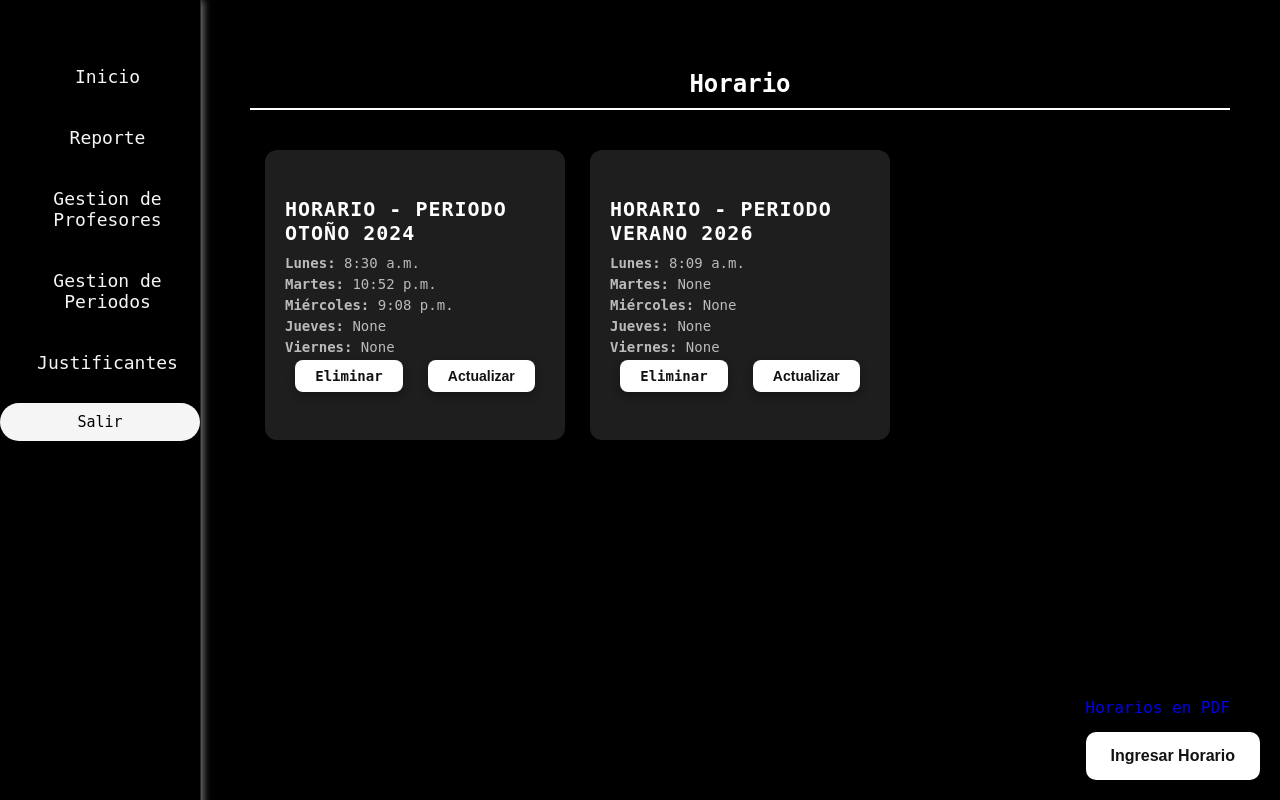
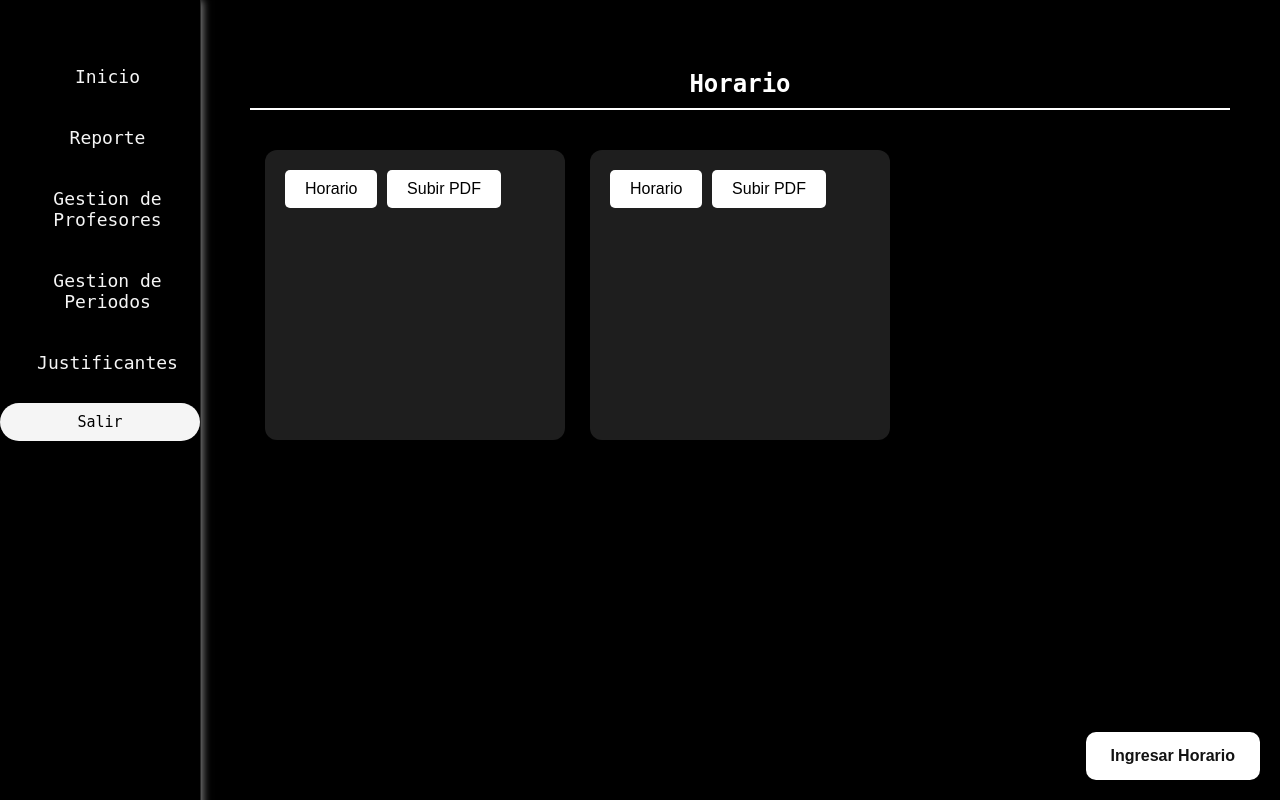
Before and after one commit to Chimal-sn/CamaraAsis, a Django app: page /GestionHorarios/1 in a window 1280 px wide. Run offline with Django 5.2, Linux system fonts and the light colour scheme; data comes from the database, SQL or seed files in the repository; tables that the repository leaves empty hold one stand-in row (values such as "Sample post").

Commit message:
"Updated view_Directivo.py, forms.py, models.py, templates, and urls.py; added new files and deleted old PDF files in media/pdfs directory."

```diff
--- a/GestionAsistencias/Views/view_Directivo.py
+++ b/GestionAsistencias/Views/view_Directivo.py
@@ -140,8 +140,9 @@ def GestionHorarios(request, id):
 
     form = IngresarNuevoHorario()
     form2 = EdicionHorario()
+    form3 = IngresarnuevoPDF()
 
-    return render(request, 'Directivo/GestionHorarios.html', {'horarios' : horarios, 'horariosPDF': horariosPDF, 'form' : form, 'profesor':profesor, 'form2' : form2})
+    return render(request, 'Directivo/GestionHorarios.html', {'horarios' : horarios, 'horariosPDF': horariosPDF, 'form' : form, 'profesor':profesor, 'form2' : form2, 'form3' : form3})
 
 
 
@@ -231,42 +232,28 @@ def  EditarPeriodo (request,id):
     else:
         return redirect('GestionPeriodos')
 
-def obtener_pdf_info(request, id_horario):
-    try:
-        pdf = PDFhorario.objects.get(idHorario=id_horario)
-        data = {
-            'Nombre': pdf.Nombre,
-            'FechaModificacion': pdf.FechaModificacion,
-        }
-        return JsonResponse(data)
-    except PDFhorario.DoesNotExist:
-        print(f"No se encontró el PDF para idHorario {id_horario}")
-        return JsonResponse({'error': 'PDF no encontrado'}, status=404)
 
-
-
-
-
-from django.shortcuts import render, redirect, get_object_or_404
-from django.utils import timezone
-
-def crear_pdf(request, id):
+def crear_pdf(request, id, idHorario):
     if request.method == 'POST':
         form = IngresarnuevoPDF(request.POST, request.FILES)
         if form.is_valid():
             pdf_horario = form.save(commit=False)
             pdf_horario.FechaModificacion = timezone.now()
+            horario = Horario.objects.get(idHorario = idHorario)
+            pdf_horario.idHorario = horario
             pdf_horario.save()
-            return redirect('GestionarPDFs', id=id)  # Redirige usando el `idProfesor`
+            return redirect('GestionHorarios', id=id)  # Redirige usando el `idProfesor`
         else:
             # Renderiza de nuevo la página con el formulario y los errores
-            return render(request, 'Directivo/GestionHorariosPDF.html', {'form': form})
+            return redirect('GestionHorarios', id=id)
 
     else:
-        # En el caso de GET, muestra el formulario vacío
-        form = IngresarnuevoPDF()
-        return render(request, 'Directivo/GestionHorariosPDF.html', {'form': form})
+        return redirect('GestionHorarios', id=id)
 
+def EliminarPDF(reques, id, idPro):
+    PDF = get_object_or_404(PDFhorario, idPDFhorario=id)
+    PDF.delete()
+    return redirect('GestionHorarios', id=idPro)
 
 def Justificante (request):
 
--- a/GestionAsistencias/forms.py
+++ b/GestionAsistencias/forms.py
@@ -82,7 +82,13 @@ class EdicionHorario(forms.ModelForm):
 class IngresarnuevoPDF(forms.ModelForm):
     class Meta:
         model = PDFhorario
-        fields = ['Nombre','horario_pdf','idHorario']
+        fields = ['Nombre','horario_pdf']
+
+
+class EditarPDF(forms.ModelForm):
+    class Meta:
+        model = PDFhorario
+        fields = ['Nombre', 'horario_pdf']
 
 
 class DirectivoLoginForm(forms.Form):
--- a/GestionAsistencias/models.py
+++ b/GestionAsistencias/models.py
@@ -76,5 +76,5 @@ class PDFhorario(models.Model):
     idPDFhorario = models.BigAutoField(primary_key=True, auto_created=True, serialize=False)
     FechaModificacion = models.DateTimeField()
     Nombre = models.CharField(max_length=300)
-    horario_pdf = models.FileField(upload_to='pdfs/', null=True, blank=True)
+    horario_pdf = models.FileField(upload_to='pdfs/')
     idHorario =  models.ForeignKey(Horario, on_delete=models.CASCADE)
--- a/GestionAsistencias/static/MenuDirectivo/Scripts/GestionHorarios.js
+++ b/GestionAsistencias/static/MenuDirectivo/Scripts/GestionHorarios.js
@@ -72,6 +72,15 @@ async function validareditar(event) {
 }
 
 
+function CrearPDF(idProf, idHor){
+    document.getElementById('SubirPDF').style.display = 'flex';
+    document.getElementById('formSPDF').action = `/CrearPDF/${idProf}/${idHor}`;
+}
+
+function CerrarCPDF(){
+    document.getElementById('SubirPDF').style.display = 'none'
+}
+
 function closeModal() {
     document.getElementById('editModal').style.display = 'none';
 }
--- a/GestionAsistencias/static/MenuDirectivo/Styles/GestionHorario.css
+++ b/GestionAsistencias/static/MenuDirectivo/Styles/GestionHorario.css
@@ -156,7 +156,7 @@ th:hover {
 /* Sección de acciones dentro de cada item */
 .grid-actions {
     display: flex;
-    gap: 15px;
+    gap: 10px;
     margin-top: auto; /* Alinea las acciones al final del contenedor */
     justify-content: space-evenly;
 }
@@ -166,10 +166,10 @@ th:hover {
     color: #121212; /* Color oscuro para el texto */
     background-color: #fff; /* Fondo blanco para contraste */
     border: none; /* Sin borde */
-    padding: 8px 20px;
+    padding: 8px 12px;
     border-radius: 8px;
     cursor: pointer;
-    font-size: 14px;
+    font-size: 12px;
     font-weight: bold;
     transition: all 0.3s ease;
     box-shadow: 0 4px 10px rgba(0, 0, 0, 0.3); /* Sombra para profundidad */
--- a/GestionAsistencias/templates/Directivo/GestionHorarios.html
+++ b/GestionAsistencias/templates/Directivo/GestionHorarios.html
@@ -20,7 +20,7 @@
                     {% if pdf.idHorario.idHorario == horario.idHorario %}
                         <div class="tabs">
                             <button class="tablinks" onclick="abrirhorario(event, {{ horario.idHorario }}, {{ pdf.idPDFhorario }})">Horario</button>
-                            <button class="tablinks" onclick="abrirPDF(event, {{ pdf.idPDFhorario }}, {{ horario.idHorario }})">Ver PDF</button>
+                            <button class="tablinks" onclick="abrirPDF(event, {{ pdf.idPDFhorario }}, {{ horario.idHorario }})">PDF</button>
                         </div>
 
                         <div id="horario-{{ horario.idHorario }}" class="tab-content" style="display: none;">
@@ -40,15 +40,22 @@
                             <h4>{{ pdf.Nombre }}</h4>
                             <p><strong>Fecha de modificación:</strong> {{ pdf.FechaModificacion }}</p>
                             <div class="grid-actions">
-                                <a href="{% url 'EliminarHorario' pdf.idPDFhorario profesor.idProfesor %}" class="delete-btn" onclick="return confirm('¿Estás seguro de que deseas eliminar este PDF?')">Eliminar</a>
+                                <a href="{% url 'EliminarPDF' pdf.idPDFhorario profesor.idProfesor %}" class="delete-btn" onclick="return confirm('¿Estás seguro de que deseas eliminar este PDF?')">Eliminar PDF</a>
                                 <button class="update-btn" onclick="openPDFModal({{ pdf.idPDFhorario }},'{{ pdf.Nombre }}','{{ pdf.idHorario }}')">Actualizar</button>
+                                <a class ="update-btn" href="{{ pdf.horario_pdf.url }}" download class="download-btn">Descargar PDF</a>
                             </div>
                         </div>
 
                     {% endif %}
                 {% endfor %}
             {% else %}
-                <div id="horario-{{ horario.idHorario }}" class="tab-content" style="display: block;">
+                <div class="tabs">
+                    <button class="tablinks" onclick="abrirhorario(event, {{ horario.idHorario }}, 0)">Horario</button>
+                    <button onclick = "CrearPDF( {{ profesor.idProfesor }}, '{{ horario.idHorario }}')">Subir PDF</button>
+                </div>
+
+
+                <div id="horario-{{ horario.idHorario }}" class="tab-content" style="display: none  ;">
                     <h4>Horario - Periodo {{ horario.idPeriodo }}</h4>
                     <p><strong>Lunes:</strong> {{ horario.Lunes }}</p>
                     <p><strong>Martes:</strong> {{ horario.Martes }}</p>
@@ -66,11 +73,25 @@
 </div>
 
 
+    <div div id="SubirPDF" class="modal" style="display: none;">
+        <div class="modal-content">
+            <span class="close" onclick="CerrarCPDF()">&times;</span>
+            <h2>Subir PDF</h2>
+            <form method="POST" action="{% url 'CrearPDF' 0 0 %}" id="formSPDF" enctype="multipart/form-data">
+                {% csrf_token %}
+                {{ form3.as_p }}
+                <div>
+                    <button type="submit">Subir PDF</button>
+                </div>
+            </form>
 
 
 
+        </div>
+    </div>
+
+
     <div class="buttons-container">
-        <a href="{% url 'GestionarPDFs' profesor.idProfesor %}" >Horarios en PDF</a>
         <button onclick = "abrirCrear()">Ingresar Horario</button>
     </div>
 
--- a/GestionAsistencias/urls.py
+++ b/GestionAsistencias/urls.py
@@ -24,10 +24,10 @@ urlpatterns = [
     path('EliminarPeriodo/<int:id>', view_Directivo.EliminarPeriodo, name = "EliminarPeriodo"),
     path('CrearPeriodo',view_Directivo.CrearPeriodo, name =  "CrearPeriodo"),
     path('EditarPeriodo/<int:id>',view_Directivo.EditarPeriodo, name =  "EditarPeriodo"),
-     path('VerPDF/<int:id_horario>/', view_Directivo.obtener_pdf_info, name='VerPDF'),
 
     path('GestionarPDFs/<int:id>',view_Directivo.GestionHorariosPDF, name = "GestionarPDFs"),
-    path('CrearPDF/<int:id>', view_Directivo.crear_pdf, name = "CrearPDF"),
+    path('CrearPDF/<int:id>/<int:idHorario>', view_Directivo.crear_pdf, name = "CrearPDF"),
+    path('EliminarPDF/<int:id>/<int:idPro>', view_Directivo.EliminarPDF, name = "EliminarPDF"),
 
     path('Justificantes/', view_Directivo.Justificante, name=  "Justificantes"),
     path('AceptarJustificante/<int:id>', view_Directivo.AceptarJustificante, name=   "AceptarJustificante"),
```
Also changed, not shown: GestionAsistencias/migrations/0006_alter_pdfhorario_horario_pdf.py (added), 8 other files.
